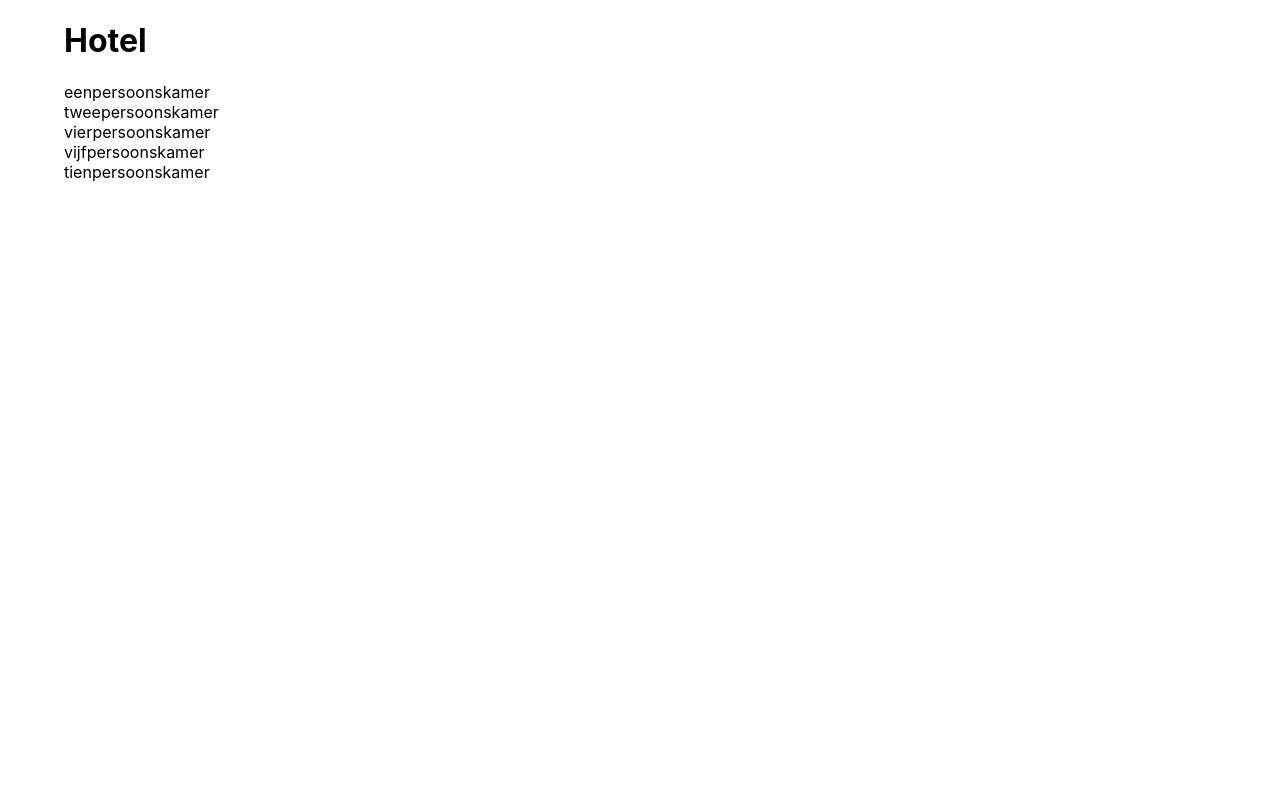
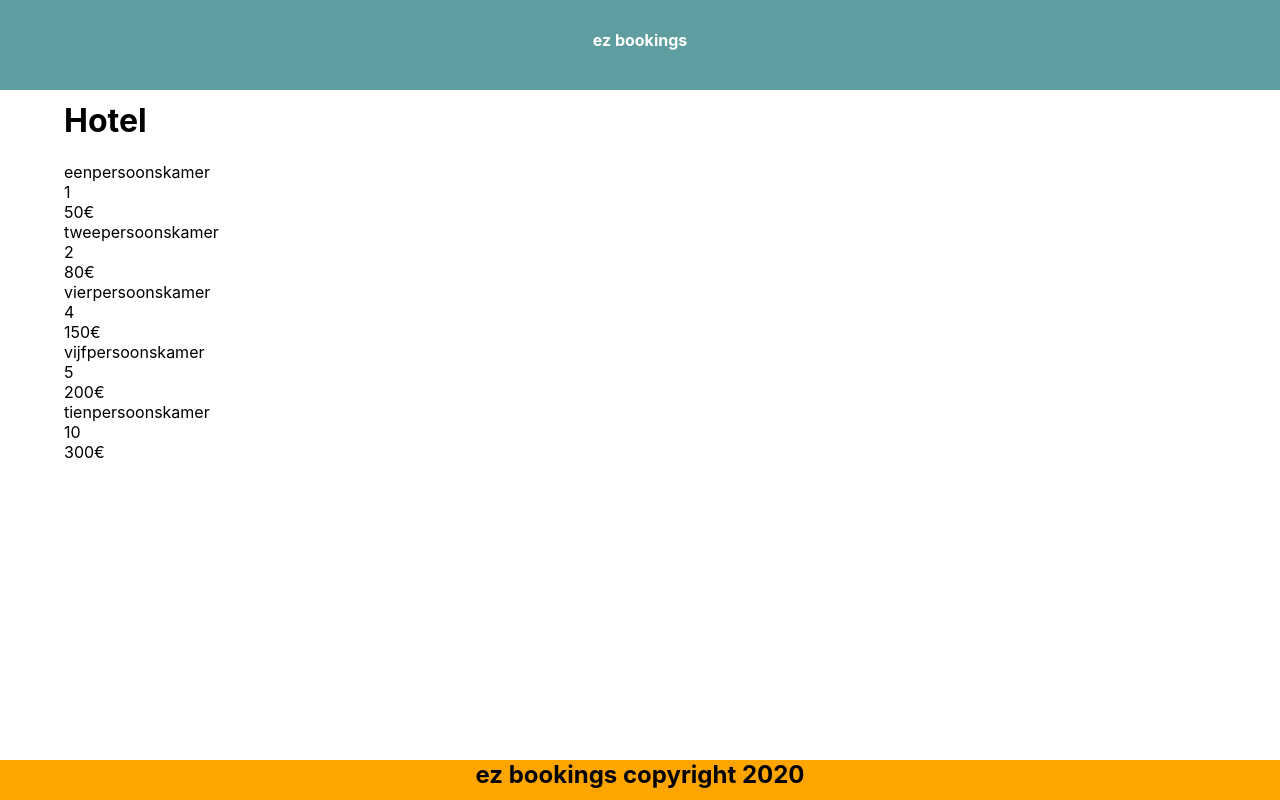
Before and after one commit to seppes/eindOpdracht, a React (Create React App) app: page / in a window 1280 px wide. Built offline with nearby package versions, Linux system fonts and the light colour scheme.

Commit message:
navbar, footer en array van kamers

```diff
--- a/package.json
+++ b/package.json
@@ -3,6 +3,8 @@
   "version": "0.1.0",
   "private": true,
   "dependencies": {
+    "@emotion/core": "^10.0.35",
+    "@emotion/styled": "^10.0.27",
     "@testing-library/jest-dom": "^4.2.4",
     "@testing-library/react": "^9.5.0",
     "@testing-library/user-event": "^7.2.1",
--- a/src/App.css
+++ b/src/App.css
@@ -5,3 +5,34 @@ h1{
 body{
   margin-left: 5%;
 }
+
+a{
+  height: 60px;
+  padding-top: 30px;
+  background-color: cadetblue;
+  color: white;
+  font-weight: bold;
+  text-decoration: none;
+  text-align: center;
+  padding-left: 30px;
+  position: fixed;
+  top: 0;
+  right: 0;
+  width: 100%;
+}
+h1{
+  padding-top: 80px;
+}
+
+
+h2 {
+  text-align: center;
+  background-color: orange;
+  position: absolute;
+  left: 0;
+  bottom: 0;
+  height: 40px;
+  width: 100%;
+  margin-block-start: 0em;
+  margin-block-end: 0em;
+}
--- a/src/App.js
+++ b/src/App.js
@@ -2,22 +2,44 @@ import React from 'react';
 import './App.css';
 
 function Kamers (props){
-    const {kamers} = props;
-    return <div>{kamers}</div>
+    const {kamer} = props;
+    return <div className="productLine">
+        <div>{kamer.soort}</div>
+        <div>{kamer.aantalersonen}</div>
+        <div>{kamer.prijs}&euro;</div>
+    </div>;
 }
 
+function Navigatie() {
+    return <div>
+        <h2>ez bookings copyright 2020</h2>
+    </div>;
+}
+
+function Footer() {
+    return <div>
+        <a href="/">ez bookings</a>
+    </div>;
+}
+
+const KAMER_DETAILS = [
+    {soort : "eenpersoonskamer", aantalersonen : 1, prijs : 50},
+    {soort : "tweepersoonskamer", aantalersonen : 2, prijs : 80},
+    {soort : "vierpersoonskamer", aantalersonen : 4, prijs : 150},
+    {soort : "vijfpersoonskamer", aantalersonen : 5, prijs : 200},
+    {soort : "tienpersoonskamer", aantalersonen : 10, prijs : 300},
+];
 
 function App() {
     return (
         <div id="root">
+            <Navigatie/>
             <div>
                 <h1>Hotel</h1>
-                <Kamers kamers= "eenpersoonskamer"/>
-                <Kamers kamers= "tweepersoonskamer"/>
-                <Kamers kamers= "vierpersoonskamer"/>
-                <Kamers kamers= "vijfpersoonskamer"/>
-                <Kamers kamers= "tienpersoonskamer"/>
-            </div>
+                {KAMER_DETAILS.map((p) =>
+                    <Kamers key ={p.soort} kamer={p}/>)}
+                    </div>
+            <Footer/>
         </div>
     );
 }
```
Also changed, not shown: 1 other file (tests, documents, lock files or other folders).
